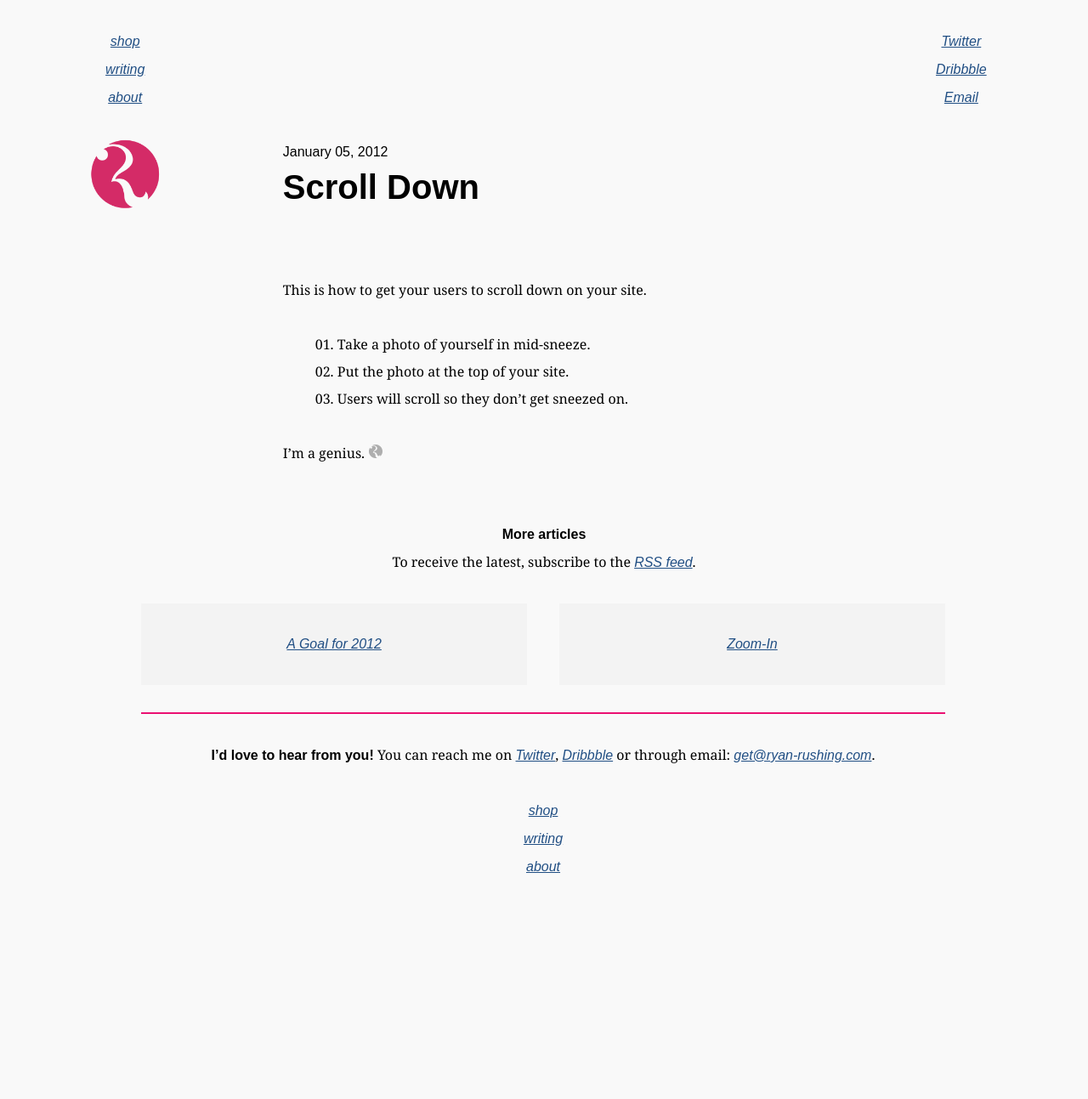
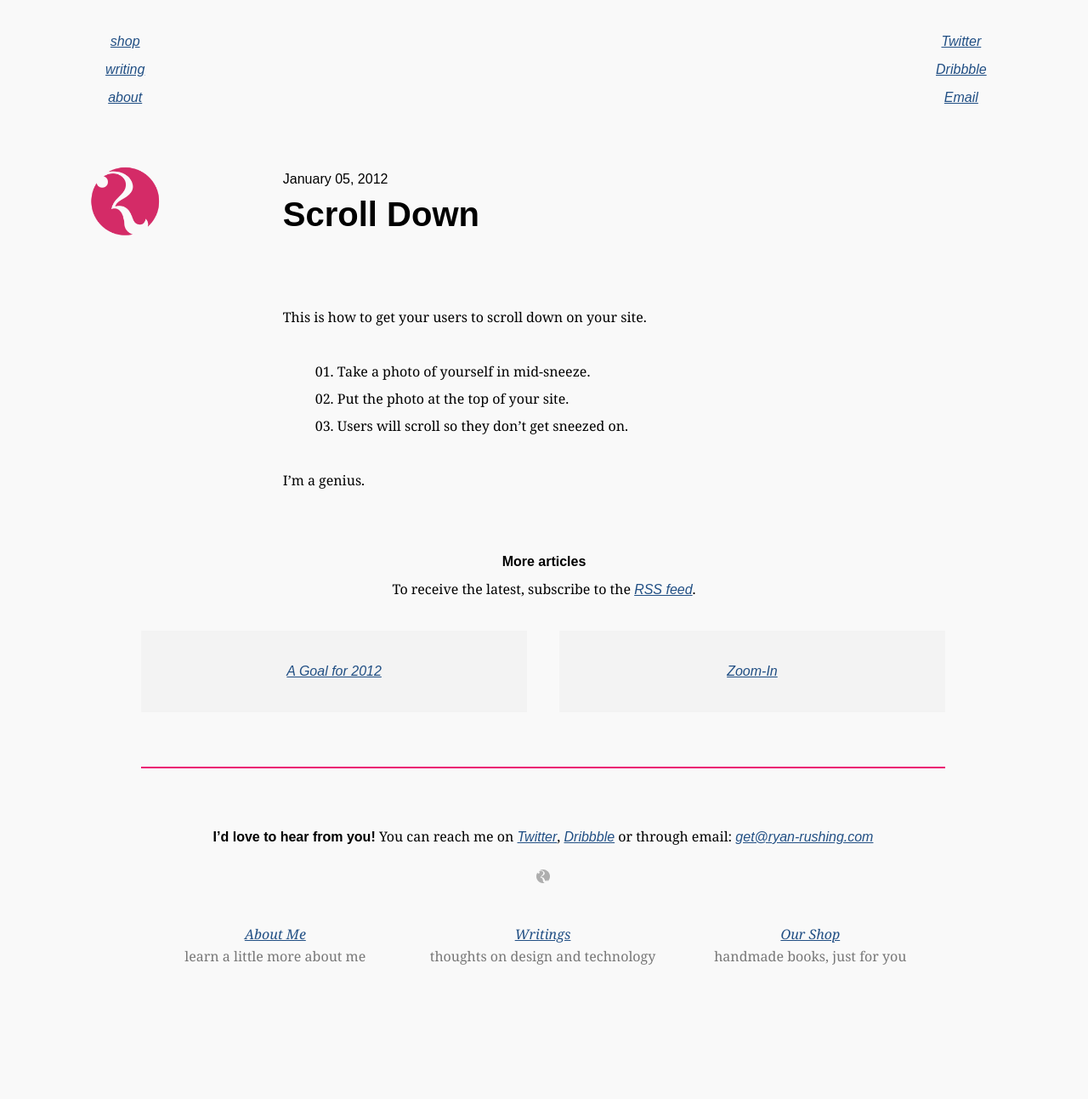
Before and after one commit to WriteEditor/ryan-rushing, a Jekyll site: the page built from _posts/writing/2012-01-05-scroll-down.md, in a window 1280 px wide. Shown: the whole page at 85% size. Built offline with Jekyll 4.4.1, drawn with Linux system fonts in a browser that asks for light colours; comment, search, counter and statistics services are not loaded; before the commit the page ends 1100 px from its top, so only the background shows below that.

Commit message:
redesigned footer, added the jump nav link in the header for mobile

```diff
--- a/_assets/_hover-transition.scss
+++ b/_assets/_hover-transition.scss
@@ -1,4 +1,5 @@
  // Hovery fade thing
+footer li *,
 #archive a,
 #archive p,
 #archive li,
--- a/_assets/_ryan-main.scss
+++ b/_assets/_ryan-main.scss
@@ -110,6 +110,7 @@
 
     ul {
         margin: $baseline 0;
+        padding: 0 $baseline;
         list-style: disc;
 
         & + p {
@@ -141,6 +142,7 @@
     color: #214f84;
     font-style: italic;
     font-family: $sans_serif;
+    white-space: nowrap;
 
     &:hover {
         color: $accent;
--- a/_includes/footer.html
+++ b/_includes/footer.html
@@ -1,17 +1,40 @@
 
 	<footer>
 		<p>
-			<strong>I&rsquo;d love to hear from you!</strong> You can reach me on <a href="http://twitter.com/drawingtype">Twitter</a>, <a href="http://dribbble.com/ryanrushing">Dribbble</a>  or through email: <a href="mailto:get@ryan-rushing.com">get@ryan-rushing.com</a>.
+			<strong>I&rsquo;d love to hear from you!</strong> You can reach me on <a href="http://twitter.com/drawingtype">Twitter</a>, <a href="http://dribbble.com/ryanrushing">Dribbble</a>  or through email: <a href="mailto:get@ryan-rushing.com">get@ryan-rushing.com</a>
+
+			<span class="fancy-separator"></span>
 		</p>
 
-		{% include main-navigation.html %}
+		<div id="nav">
+			<nav>
+				<ul>
+					<li>
+						<a href="/about">
+							<h4>About Me</h4>
+							<p>learn a little more about me</p>
+						</a>
+					</li>
+					<li>
+						<a href="/writing">
+							<h4>Writings</h4>
+							<p>thoughts on design and technology</p>
+						</a>
+					</li>
+					<li>
+						<a href="http://www.wecreatehappy.com">
+							<h4>Our Shop</h4>
+							<p>handmade books, just for you</p>
+						</a>
+					</li>
+				</ul>
+			</nav>
+		</div>
 	</footer>
 
 	<script type="text/javascript" src="//use.typekit.net/pps5mqy.js"></script>
 	<script type="text/javascript">try{Typekit.load();}catch(e){}</script>
-
 	<script type="text/javascript" src="/js/gridset.js"></script>
-
 	<script type="text/javascript">
 
 	  var _gaq = _gaq || [];
--- a/_includes/logo.html
+++ b/_includes/logo.html
@@ -3,3 +3,5 @@
 		<img title="Ryan Rushing" src="/img/ryan-rushing-logo.png" alt="Ryan Rushing">
 	</a>
 </div>
+
+<a id="jump-nav" href="#nav">&hellip;</a>
--- a/_layouts/individual.html
+++ b/_layouts/individual.html
@@ -1,6 +1,7 @@
 ---
 layout: global
 ---
+
 {% if page.background_color %}
 	<style type="text/css">
 		body 		{ background: #{{ page.background_color }}; }
```
Also changed, not shown: _assets/_blog-post.scss (+0 -9 lines), _assets/_header-and-footer.scss (+83 -7 lines), _layouts/global.html (line endings or trailing spaces), css/ryan.css.
